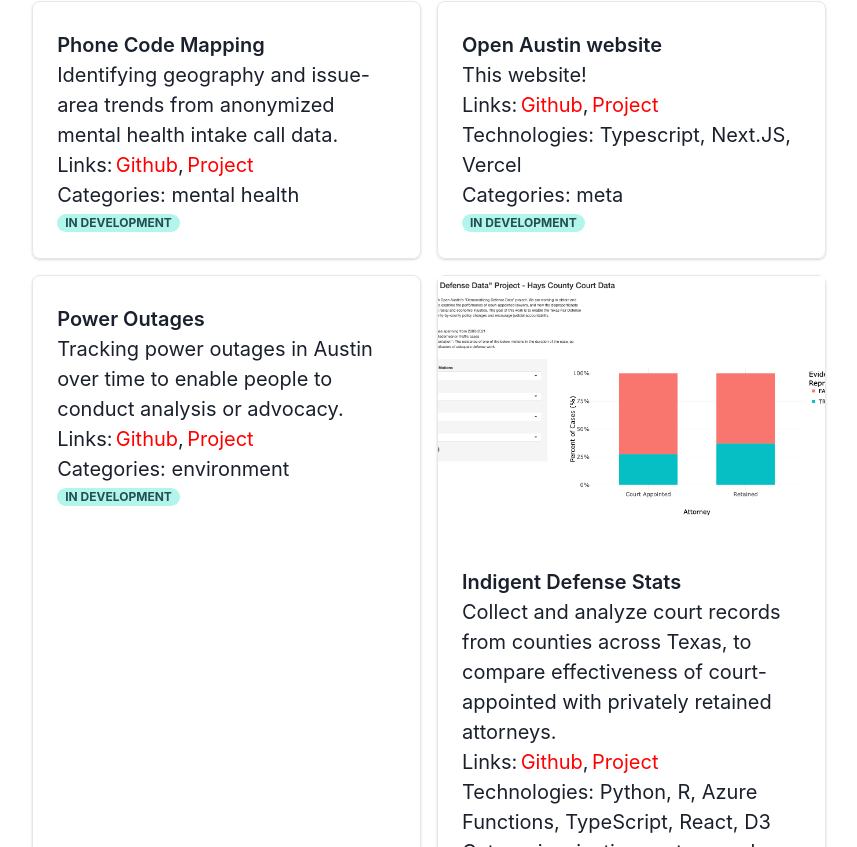
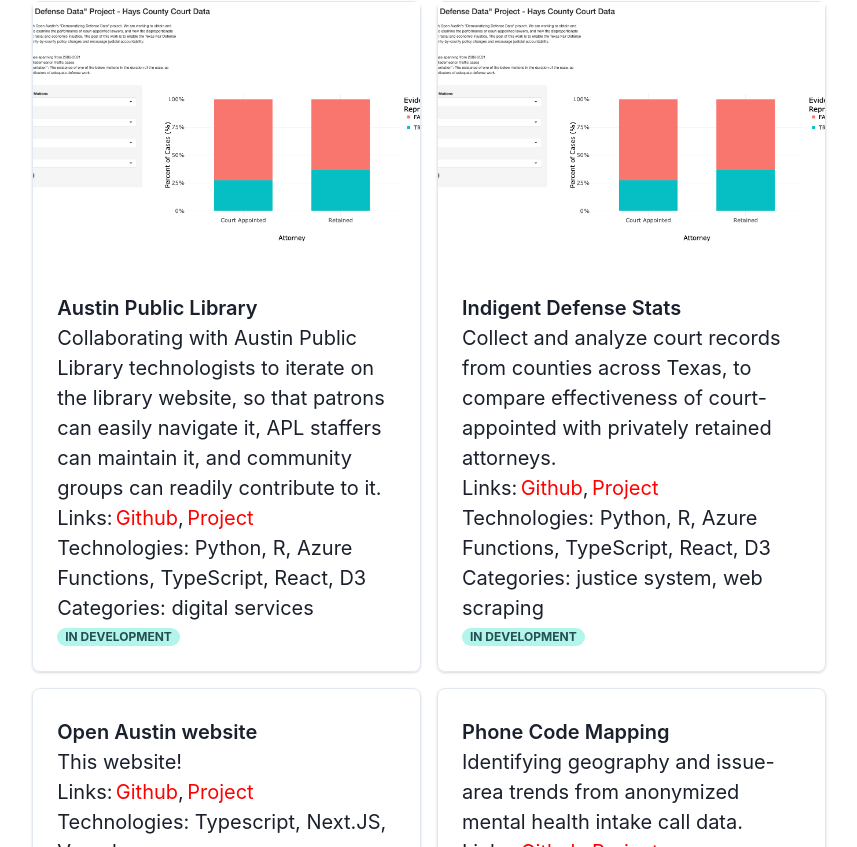
Before and after one commit to open-austin/website-v2-vercel, a Next.js app: page /portfolio in a window 1280 px wide. Shown: the part 433-1280 px from the top of the page, without its empty margins (211-1068 px from the left). Built offline with nearby package versions, Linux system fonts and the light colour scheme.

Commit message:
Initial add of APL thumbnail

```diff
--- a/data/project_data.ts
+++ b/data/project_data.ts
@@ -1,21 +1,46 @@
 export const projectData = [
+
+/***** ***** ***** ***** ***** *****/
+/*                                 */
+/*    WORK IN-PROGRESS PROJECTS    */
+/*                                 */
+/***** ***** ***** ***** ***** *****/
   {
-    title: 'Phone Code Mapping',
+    title: 'Austin Public Library',
     description:
-      'Identifying geography and issue-area trends from anonymized mental health intake call data.',
-    access_at: '',
-    project_at: 'https://github.com/open-austin/phone-code-mapping',
-    type: '',
+      'Collaborating with Austin Public Library technologists to iterate on the library website, so that patrons can easily navigate it, APL staffers can maintain it, and community groups can readily contribute to it.',
+    access_at: 'https://library.austintexas.gov/',
+    project_at: null,
+    type: 'scraper',
     status: 'in development',
-    categories: ['mental health'],
-    contact: ['Paul Vonder Haar'],
-    date: '',
+    categories: ['digital services'],
+    contact: ['Liani Lye', '@lianilychee'],
+    date: '2023-09-11T00:00:00.000Z',
     thumb: null,
-    screenshot: '',
-    featured: true,
-    archived: false,
+    screenshot: `indigent-defense.png`,
+    featured: false,
+    stack: ['Python', 'R', 'Azure Functions', `TypeScript`, `React`, `D3`],
     skipSize: 496,
   },
+
+  {
+    title: 'Indigent Defense Stats',
+    description:
+      'Collect and analyze court records from counties across Texas, to compare effectiveness of court-appointed with privately retained attorneys.',
+    access_at: 'https://indigentdefense.net/',
+    project_at: 'https://github.com/open-austin/indigent-defense-stats',
+    type: 'scraper',
+    status: 'in development',
+    categories: ['justice system', 'web scraping'],
+    contact: ['Dan Minshew', '@newswim'],
+    date: '2021-05-14T00:00:00.000Z',
+    thumb: null,
+    screenshot: `indigent-defense.png`,
+    featured: false,
+    stack: ['Python', 'R', 'Azure Functions', `TypeScript`, `React`, `D3`],
+    skipSize: 496,
+  },
+
   {
     title: 'Open Austin website',
     description:
@@ -34,6 +59,31 @@
     stack: ['Typescript', 'Next.JS', 'Vercel'],
     skipSize: 496,
   },
+
+/***** ***** ***** ***** ***** *****/
+/*                                 */
+/*         FINISHED PROJECTS       */
+/*                                 */
+/***** ***** ***** ***** ***** *****/
+
+  {
+    title: 'Phone Code Mapping',
+    description:
+      'Identifying geography and issue-area trends from anonymized mental health intake call data.',
+    access_at: '',
+    project_at: 'https://github.com/open-austin/phone-code-mapping',
+    type: '',
+    status: 'in development',
+    categories: ['mental health'],
+    contact: ['Paul Vonder Haar'],
+    date: '',
+    thumb: null,
+    screenshot: '',
+    featured: true,
+    archived: false,
+    skipSize: 496,
+  },
+
   {
     title: 'Power Outages',
     description:
@@ -51,23 +101,7 @@
     archived: false,
     skipSize: 496,
   },
-  {
-    title: 'Indigent Defense Stats',
-    description:
-      'Collect and analyze court records from counties across Texas, to compare effectiveness of court-appointed with privately retained attorneys.',
-    access_at: 'https://indigentdefense.net/',
-    project_at: 'https://github.com/open-austin/indigent-defense-stats',
-    type: 'scraper',
-    status: 'in development',
-    categories: ['justice system', 'web scraping'],
-    contact: ['Dan Minshew', '@newswim'],
-    date: '2021-05-14T00:00:00.000Z',
-    thumb: null,
-    screenshot: `indigent-defense.png`,
-    featured: false,
-    stack: ['Python', 'R', 'Azure Functions', `TypeScript`, `React`, `D3`],
-    skipSize: 496,
-  },
+
   {
     title: 'Visualizing Vulnerable Communities',
     description:
```
